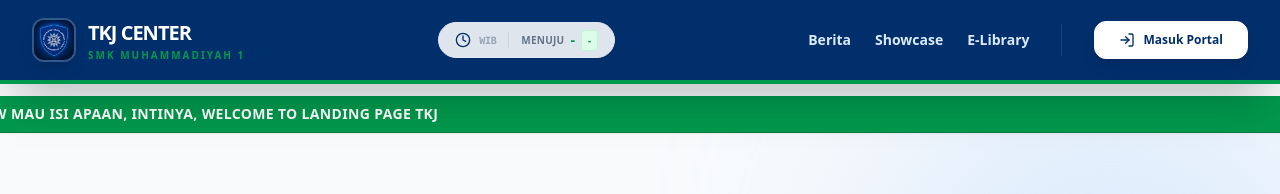
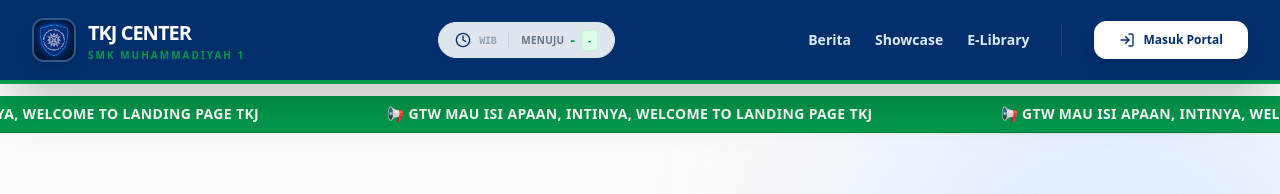
Before and after one commit to RafIanTara/tugas-sas, a React (Vite) app: page / in a window 1280 px wide. Shown: the top 194 px of the page. Built offline with nearby package versions, Linux system fonts and the light colour scheme; no server answers; the database is empty.

Commit message:
baru yeee

```diff
--- a/src/components/landing/RunningText.jsx
+++ b/src/components/landing/RunningText.jsx
@@ -9,6 +9,15 @@ export default function RunningText() {
             <div className="animate-marquee whitespace-nowrap flex gap-16 md:gap-32 font-bold text-xs md:text-sm tracking-wide items-center uppercase">
 
                 {/* --- ISI TEKS BERITA DI SINI --- */}
+                <span className="flex items-center gap-2">
+                    📢 Gtw mau isi apaan, intinya, Welcome to Landing Page TKJ
+                </span>
+                <span className="flex items-center gap-2">
+                    📢 Gtw mau isi apaan, intinya, Welcome to Landing Page TKJ
+                </span>
+                <span className="flex items-center gap-2">
+                    📢 Gtw mau isi apaan, intinya, Welcome to Landing Page TKJ
+                </span>
                 <span className="flex items-center gap-2">
                     📢 Gtw mau isi apaan, intinya, Welcome to Landing Page TKJ
                 </span>
```
